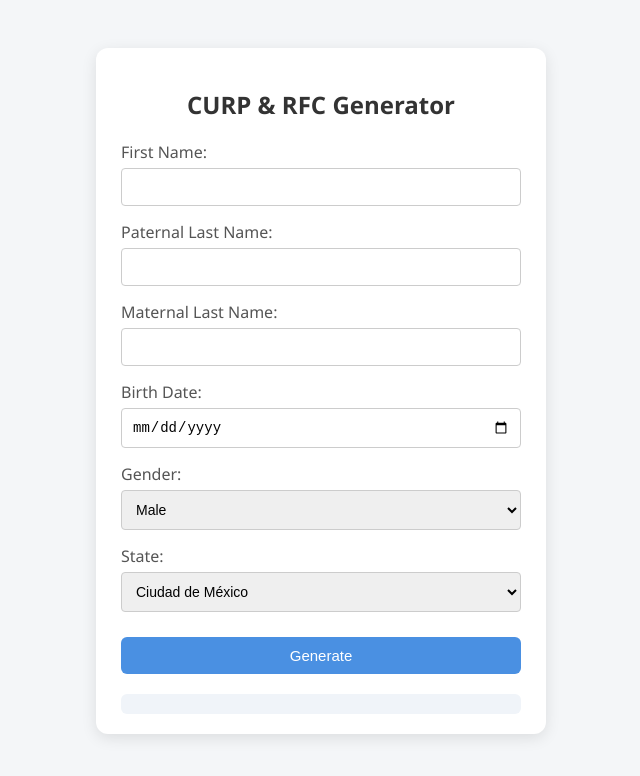
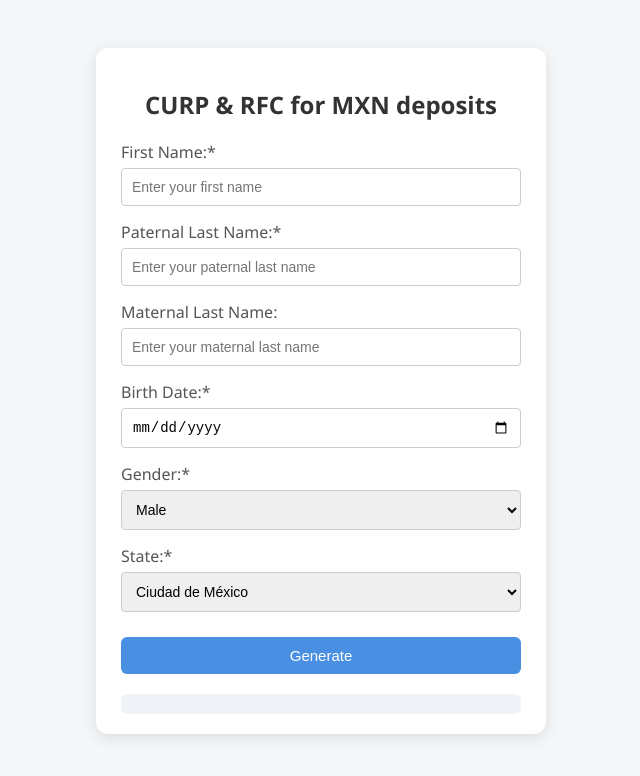
Before and after one commit to Maximus2806/curp-rfc-generator, a plain HTML site: page index.html in a window 1280 px wide. Shown: the whole page, without its empty margins (319-959 px from the left). Drawn offline with Linux system fonts and the light colour scheme.

Commit message:
Add placeholders

```diff
--- a/index.html
+++ b/index.html
@@ -77,19 +77,20 @@
 <body>
 
 <div class="card">
-  <h2>CURP & RFC Generator</h2>
+  <!-- <h2>CURP & RFC Generator</h2> -->
+  <h2>CURP & RFC for MXN deposits</h2>
 
-  <label>First Name: <input type="text" id="firstName"></label>
-  <label>Paternal Last Name: <input type="text" id="lastName1"></label>
-  <label>Maternal Last Name: <input type="text" id="lastName2"></label>
-  <label>Birth Date: <input type="date" id="birthDate"></label>
-  <label>Gender:
+  <label>First Name:* <input type="text" placeholder="Enter your first name" id="firstName"></label>
+  <label>Paternal Last Name:* <input type="text" placeholder="Enter your paternal last name" id="lastName1"></label>
+  <label>Maternal Last Name: <input type="text" placeholder="Enter your maternal last name" id="lastName2"></label>
+  <label>Birth Date:* <input type="date" id="birthDate"></label>
+  <label>Gender:*
     <select id="gender">
       <option value="H">Male</option>
       <option value="M">Female</option>
     </select>
   </label>
-  <label>State:
+  <label>State:*
     <select id="stateCode">
       <option value="DF">Ciudad de México</option>
       <option value="AS">Aguascalientes</option>
@@ -133,7 +134,7 @@
 </div>
 
 <script>
-/* === JS логика из предыдущей версии === */
+
 function cleanString(str) {
   return str.normalize("NFD").replace(/[\u0300-\u036f]/g, "").toUpperCase().replace(/[^A-Z]/g, "");
 }
```
